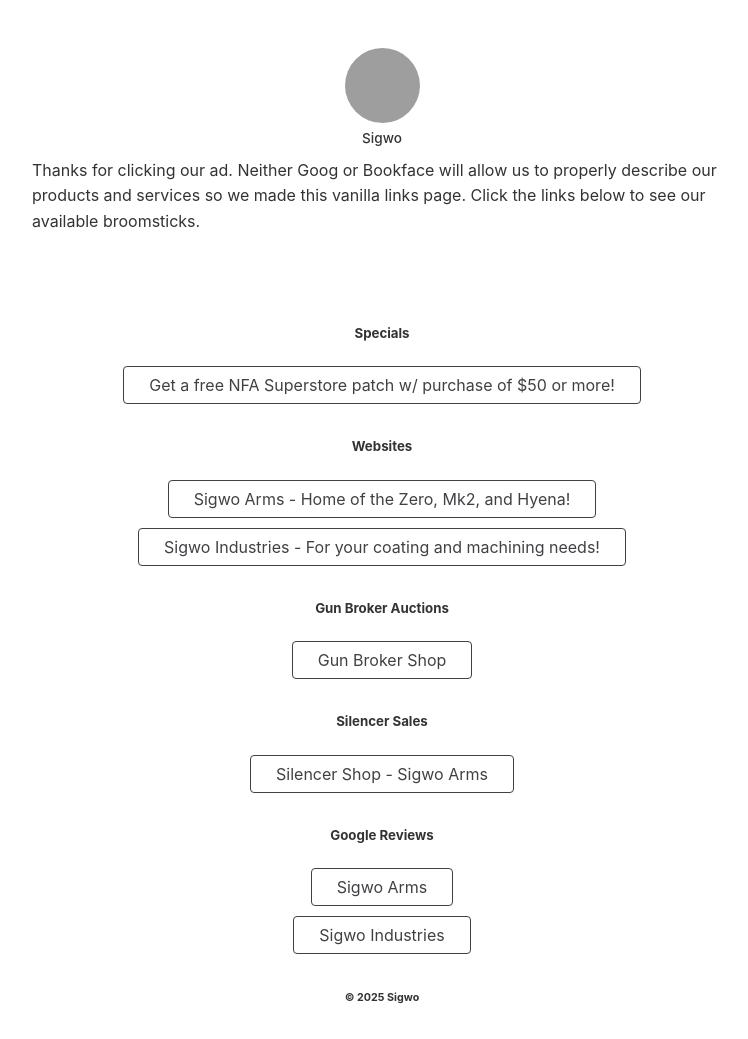
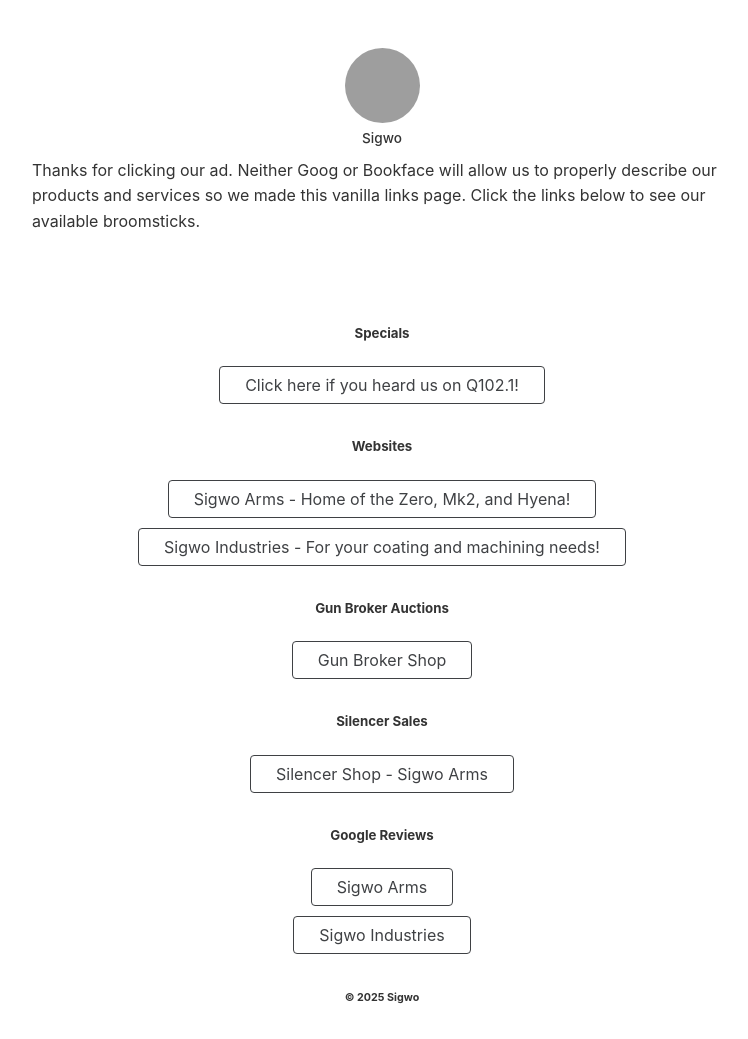
Before and after one commit to sigwo/sigwo-links, a Jekyll site: the page built from index.html, in a window 1280 px wide. Shown: the whole page, without its empty margins (258-1006 px from the left). Built offline with Jekyll 4.4.1, drawn with Linux system fonts in a browser that asks for light colours; nearby versions of some CDN libraries; grey boxes are pictures that could not be loaded.

Commit message:
Update links.yml

```diff
--- a/_data/links.yml
+++ b/_data/links.yml
@@ -1,6 +1,6 @@
 - category: Specials
   items:
-    - title: Get a free NFA Superstore patch w/ purchase of $50 or more!
+    - title: Click here if you heard us on Q102.1!
       url: https://www.sigwoarms.com
 
 - category: Websites
```
